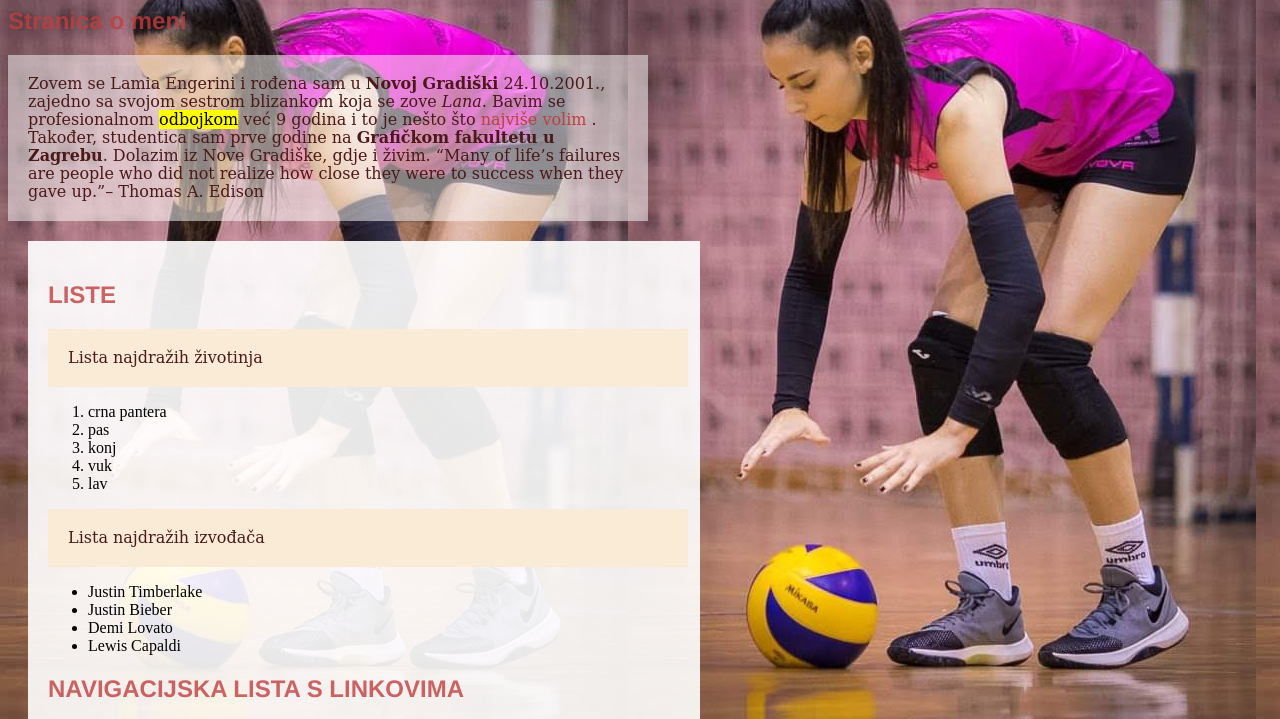
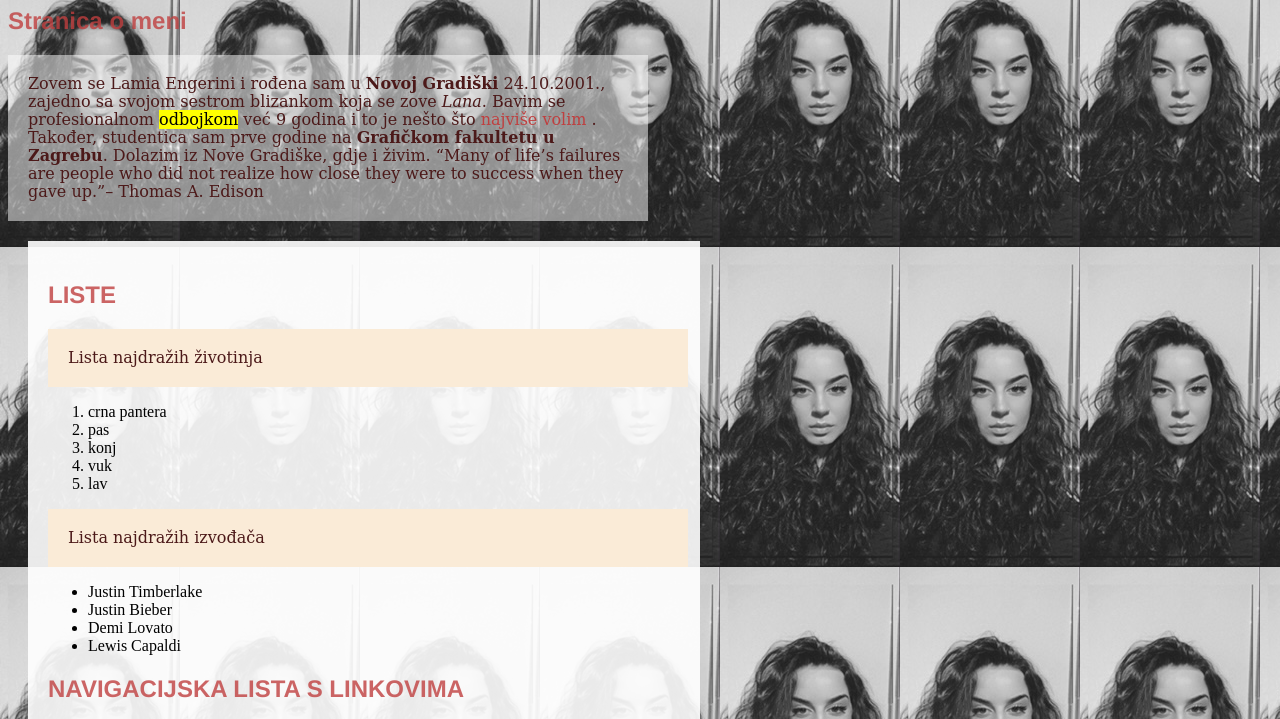
Before and after one commit to lamiaengerini/lamiaengerini, a plain HTML site: page index2.html in a window 1280 px wide. Shown: the part 73-792 px from the top of the page. Drawn offline with Linux system fonts and the light colour scheme.

Commit message:
Update stil.css

```diff
--- a/stil.css
+++ b/stil.css
@@ -23,7 +23,7 @@ h1, h2 {
 	width:50%;
 }
 .pozadina {
-	background-image: url("slike/slika2.jpg");
+	background-image: url("slike/slika1.jpg");
 }
 a{
 	color: black;
```
